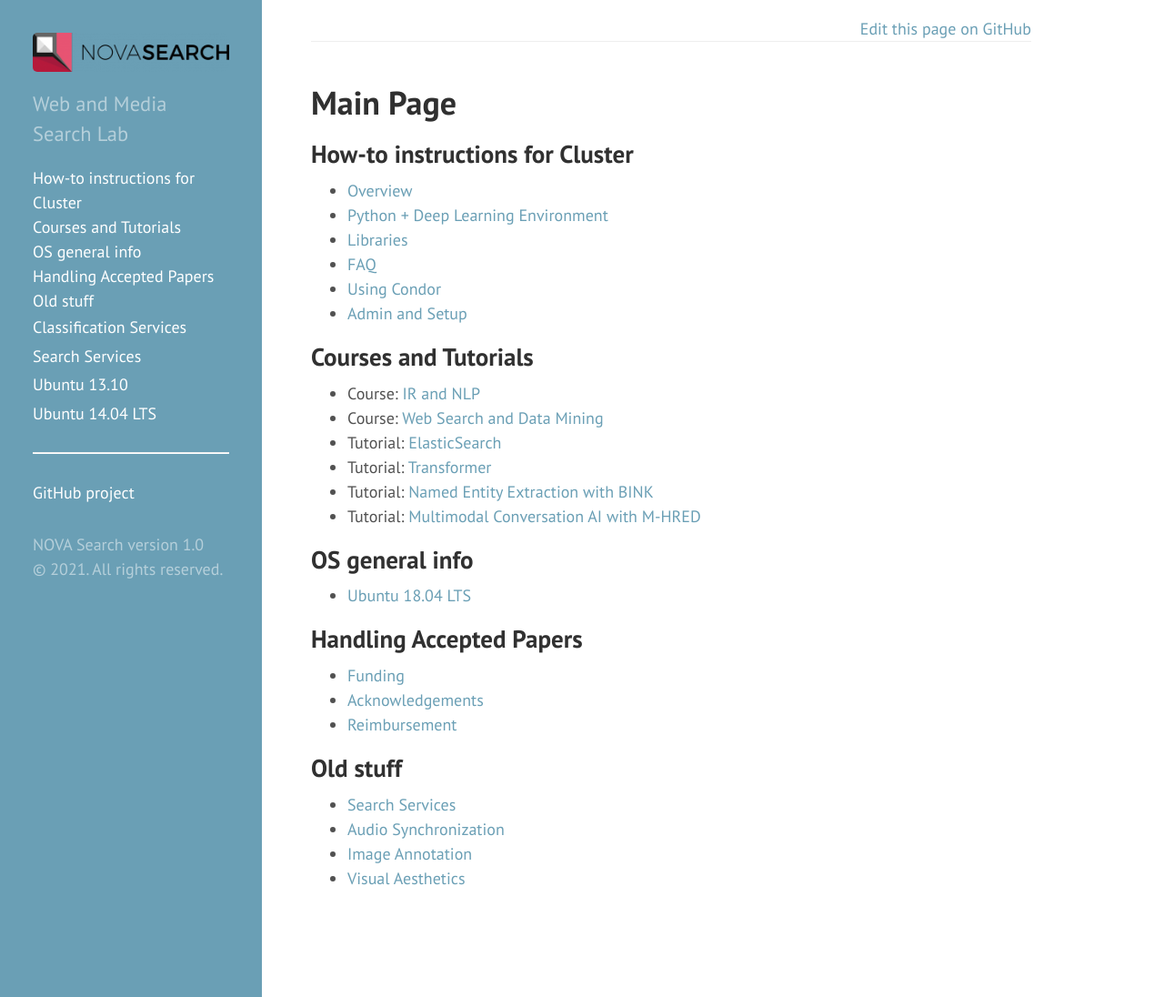
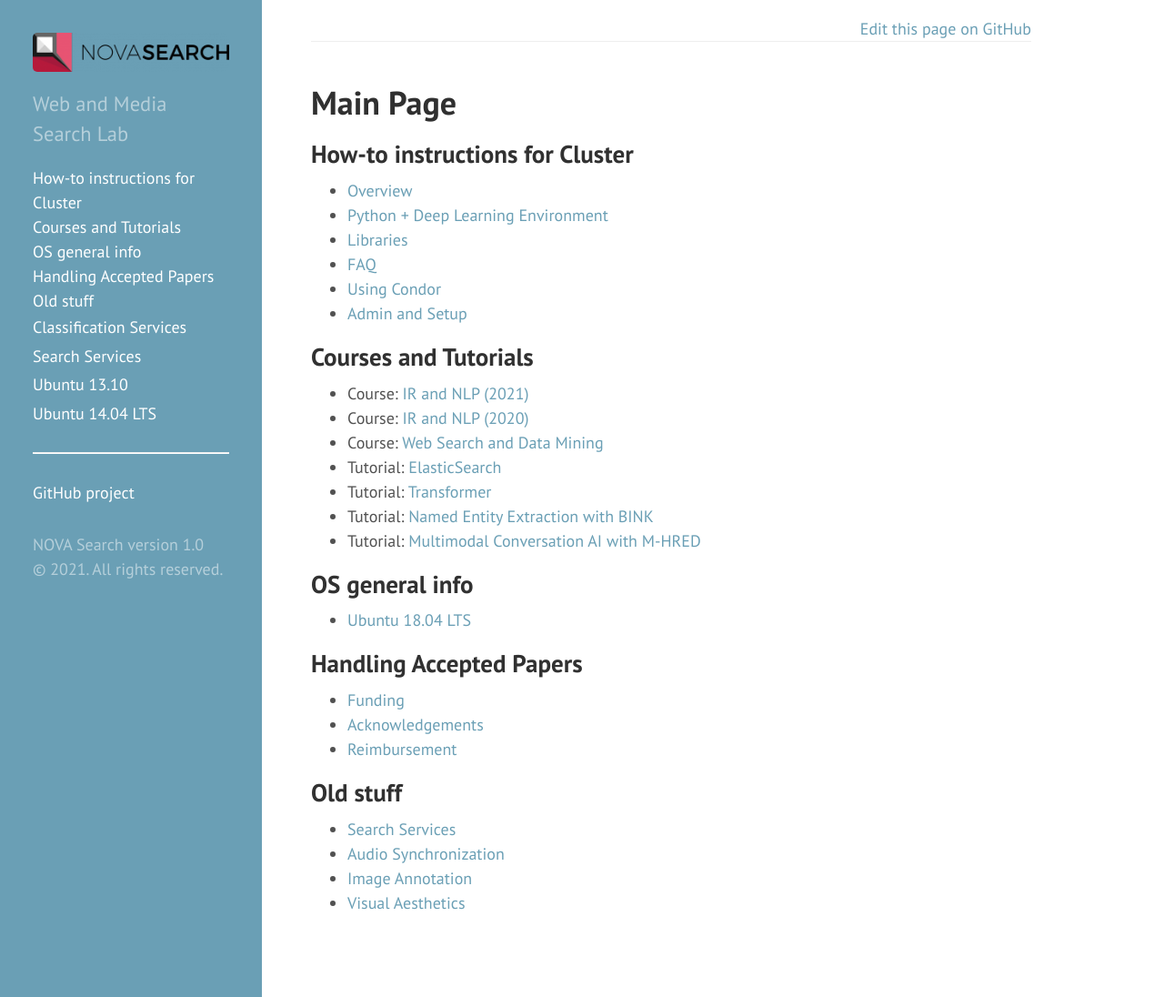
Before and after one commit to novasearch/wiki.novasearch.org, a Jekyll site: the page built from wiki/Main_Page.md, in a window 1280 px wide and 1096 px high. Shown: the whole window at 91% size. Built offline with Jekyll 4.4.1, drawn with Linux system fonts in a browser that asks for light colours.

Commit message:
Update Main_Page.md

```diff
--- a/wiki/Main_Page.md
+++ b/wiki/Main_Page.md
@@ -24,8 +24,9 @@ How-to instructions for Cluster
 
 Courses and Tutorials
 --------------------
-- Course: [IR and NLP](/wiki/IR_NLP)
-- Course: [Web Search and Data Mining ](/wiki/WSDM)
+- Course: [IR and NLP (2021)](/wiki/IR_NLP_2021)
+- Course: [IR and NLP (2020)](/wiki/IR_NLP)
+- Course: [Web Search and Data Mining](/wiki/WSDM)
 - Tutorial: [ElasticSearch](/wiki/...)
 - Tutorial: [Transformer](/wiki/...)
 - Tutorial: [Named Entity Extraction with BINK](/wiki/...)
```
